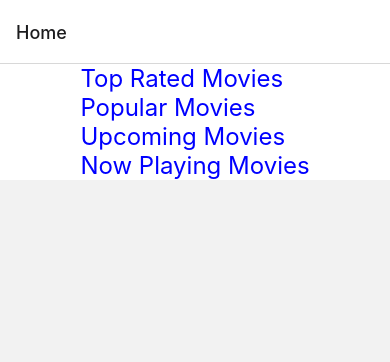
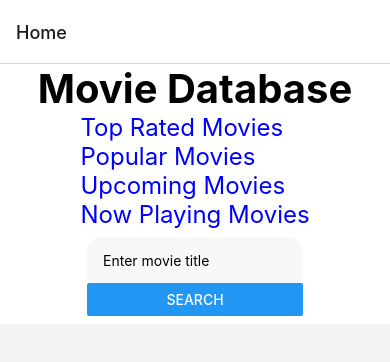
Before and after one commit to Gorm2303/reactnativeproject, a React Native app: screen /Home in a window 390 px wide. Shown: the top 362 px of the page. Built offline with nearby package versions, Linux system fonts and the light colour scheme.

Commit message:
added search field, but without API call and redirect

```diff
--- a/App.js
+++ b/App.js
@@ -1,4 +1,3 @@
-import { StyleSheet} from 'react-native';
 import { NavigationContainer } from '@react-navigation/native';
 import { createNativeStackNavigator } from '@react-navigation/native-stack';
 import HomeScreen from "./HomeScreen"
--- a/Flatlist.js
+++ b/Flatlist.js
@@ -6,7 +6,7 @@ function App ( {category} ) {
     const [data, setData] = useState([]);
 
     useEffect(() => {
-      for (let i = 1; i <= 10; i++) {
+      for (let i = 1; i <= 5; i++) {
         fetchMovies(i);
       }
     }, []);
--- a/HomeScreen.js
+++ b/HomeScreen.js
@@ -1,5 +1,6 @@
-import { StyleSheet, Text, TouchableOpacity, View } from 'react-native';
+import { StyleSheet, Text, TouchableOpacity, Button, View, TextInput } from 'react-native';
 import { StatusBar } from 'expo-status-bar';
+import React from "react";
 
 function HomeScreen ( {navigation} ) {
 
@@ -7,10 +8,12 @@ function HomeScreen ( {navigation} ) {
     navigation.navigate("Category", {category: {cat}, title: tit});
   }
 
+  const [text, setText] = React.useState('');
 
     return (
       <View style={styles.mainContainer}>
         <StatusBar style="auto" />
+        <Text style={styles.title}>Movie Database</Text>
         <TouchableOpacity>
         <Text style={styles.link}
         onPress={() => goCategory('top_rated', "Top Rated Movies")}>Top Rated Movies</Text>
@@ -21,6 +24,18 @@ function HomeScreen ( {navigation} ) {
         <Text style={styles.link}
         onPress={() => goCategory('now_playing', "Now Playing Movies")}>Now Playing Movies</Text>
         </TouchableOpacity>
+        <View style={styles.searchView}>
+          <TextInput
+          style={styles.searchInput}
+          onChangeText={setText}
+          value={text}
+          placeholder="Enter movie title"
+          keyboardType="default"
+          />
+          <Button title={'Search'}
+                onPress={() => console.log(text)}/>
+
+        </View>
       </View>
     );
   }
@@ -29,16 +44,26 @@ function HomeScreen ( {navigation} ) {
     mainContainer: {
       alignItems: 'center',
       backgroundColor: '#fff',
-
     },
     link: {
       fontSize: 24,
       color: "#0000FF",
     },
     title: {
-      fontSize: 32,
+      fontSize: 40,
       fontWeight: "bold",
     },
+    searchView: {
+      backgroundColor: '#f8f8f8',
+      borderRadius: 14,
+      margin: 8,
+    },
+    searchInput: {
+      width: 200,
+      height: 30,
+      padding: 8,
+      margin: 8,
+    }
   });
 
 export default HomeScreen;
--- /dev/null
+++ b/SearchScreen.js
@@ -0,0 +1,4 @@
+
+
+
+//https://api.themoviedb.org/3/search/movie?api_key=0c2928a0d441bf2ce59630be504699c4&language=en-US&query=movie_title&page=1&include_adult=false
```
